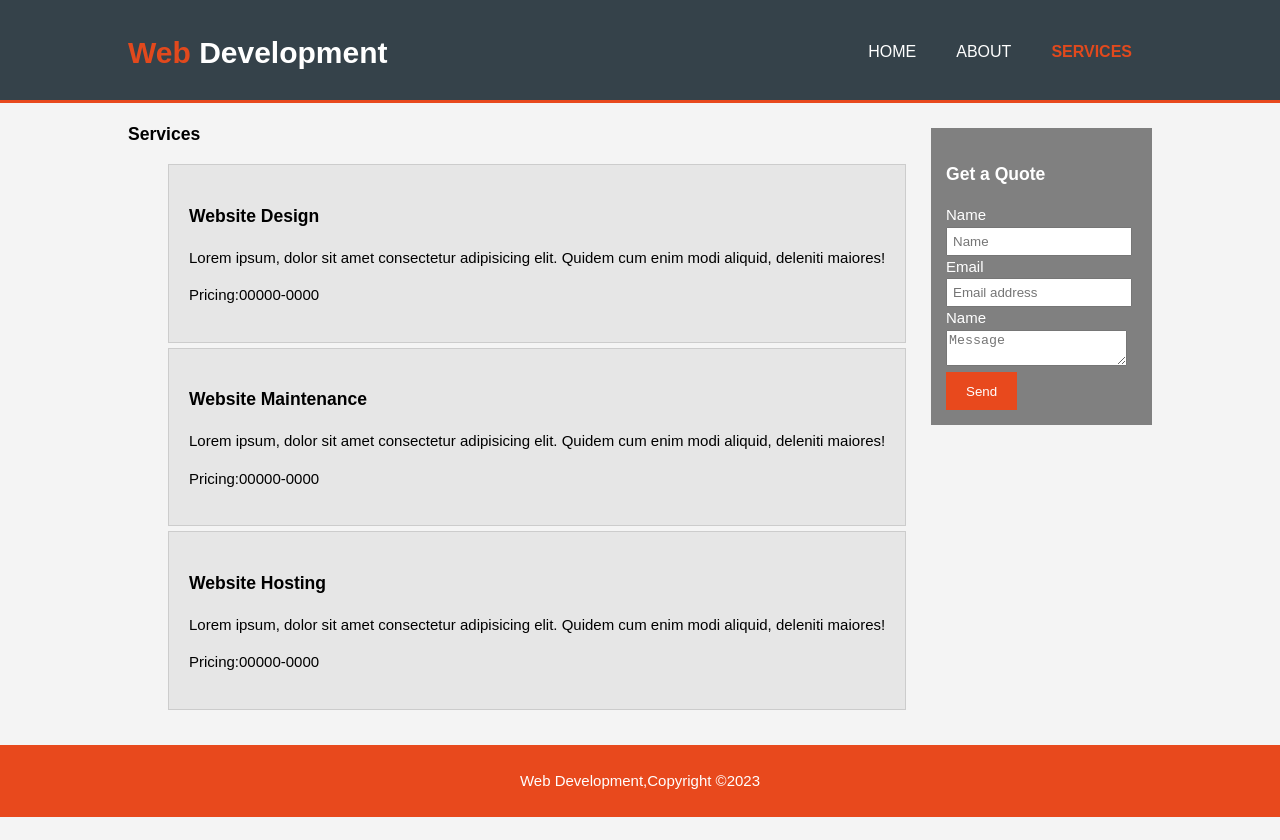
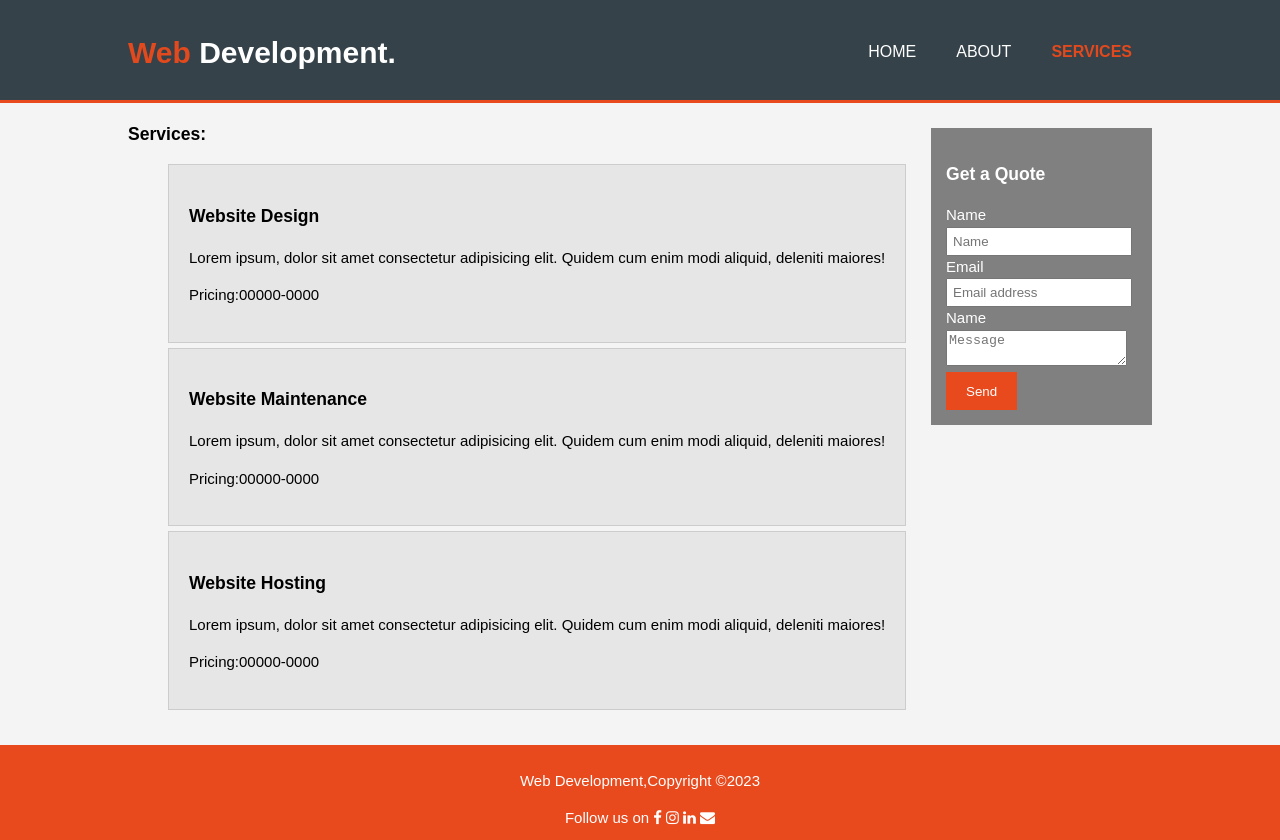
Before and after one commit to NagmaAN/web-project, a plain HTML site: page service.html in a window 1280 px wide. Before the commit the page ends 817 px from the top, so only its background shows below. Drawn offline with Linux system fonts and the light colour scheme.

Commit message:
Update service.html

```diff
--- a/service.html
+++ b/service.html
@@ -7,13 +7,13 @@
     <meta name="description" content="web design, initial-scale=1.0">
     <title>Web design|Welcome to Services</title>
     <link rel="stylesheet" type="text/css" href="style.css">
+    <link rel="stylesheet" href="https://cdnjs.cloudflare.com/ajax/libs/font-awesome/4.7.0/css/font-awesome.min.css">
 </head>
 <body>
-
-    <header>
+  <header>
    <div class="container">
    <div id="logo">
-    <h1><span class="highlight">Web</span>&nbsp;Development</h1>
+    <h1><span class="highlight">Web</span>&nbsp;Development.</h1>
    </div>
    <nav>
     <ul>
@@ -26,10 +26,12 @@
 </div>
 </header>
 
- <section id="main">
+
+
+<section id="main">
     <div class="container">
         <article id="main-col">
-            <h1 class="page-title">Services</h1>
+            <h1 class="page-title">Services:</h1>
            <ul id="services">
             <li>
                 <h3>Website Design</h3>
@@ -78,7 +80,13 @@
 
 </section>
 <footer>
-    <p>Web Development,Copyright &copy;2023</p>
+    <p class="left">Web Development,Copyright &copy;2023</p>
+    <div class="right">Follow us on
+        <i class="fa fa-facebook"></i>
+        <i class="fa fa-instagram"></i>
+        <i class="fa fa-linkedin"></i>
+        <i class="fa fa-envelope"></i>
+    </div>
 </footer>
 
 
```
